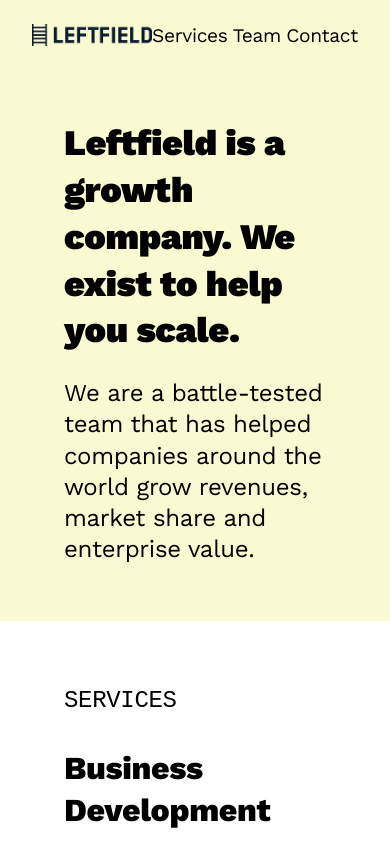
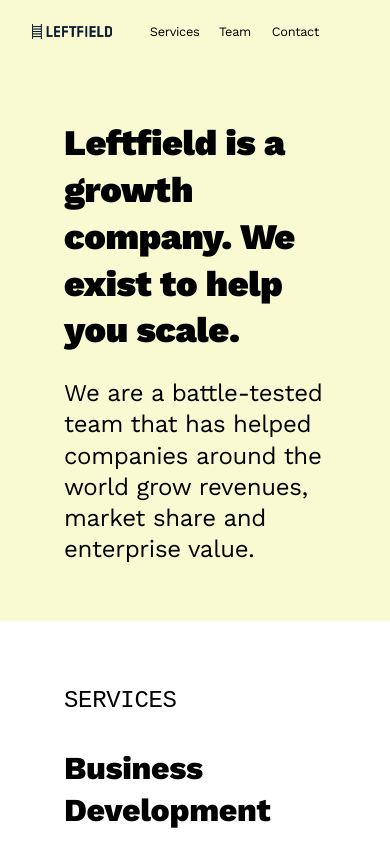
Before and after one commit to aaryamansen/leftfield-website, a Gatsby site: page / in a window 390 px wide. Shown: the top 844 px of the page. Built offline with nearby package versions, Linux system fonts and the light colour scheme; Gatsby itself is replaced by a stand-in of ours.

Commit message:
final Responsive1

```diff
--- a/src/components/Header.css
+++ b/src/components/Header.css
@@ -66,7 +66,7 @@
     }
 
     .Header a {
-        font-size: 1.2rem;
+        font-size: 0.8rem;
         color: black;
         font-weight: 400;
     }
@@ -76,6 +76,6 @@
     }
 
     .logoimg {
-        width: 120px;
+        width: 80px;
     }
 }
```
